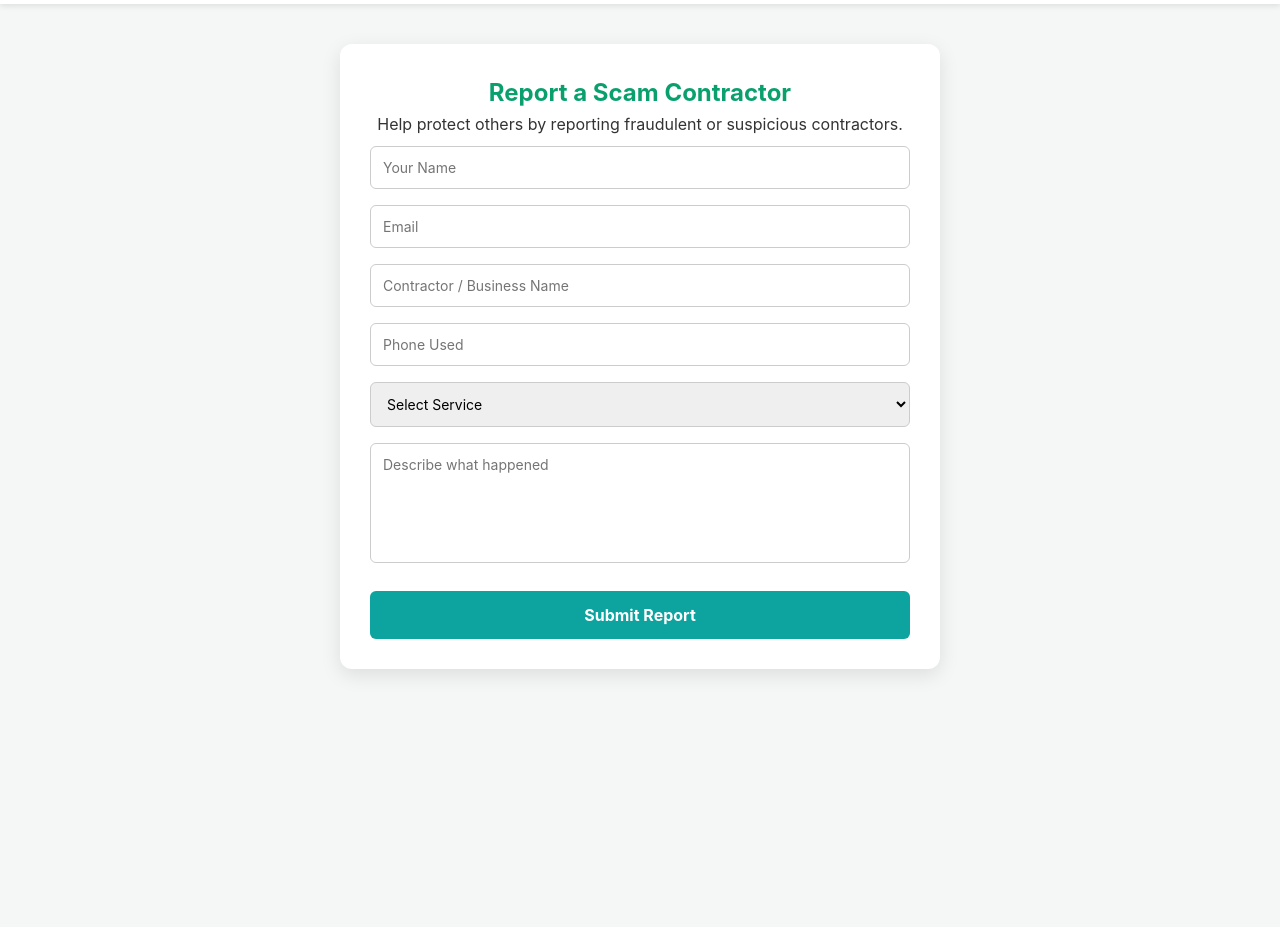
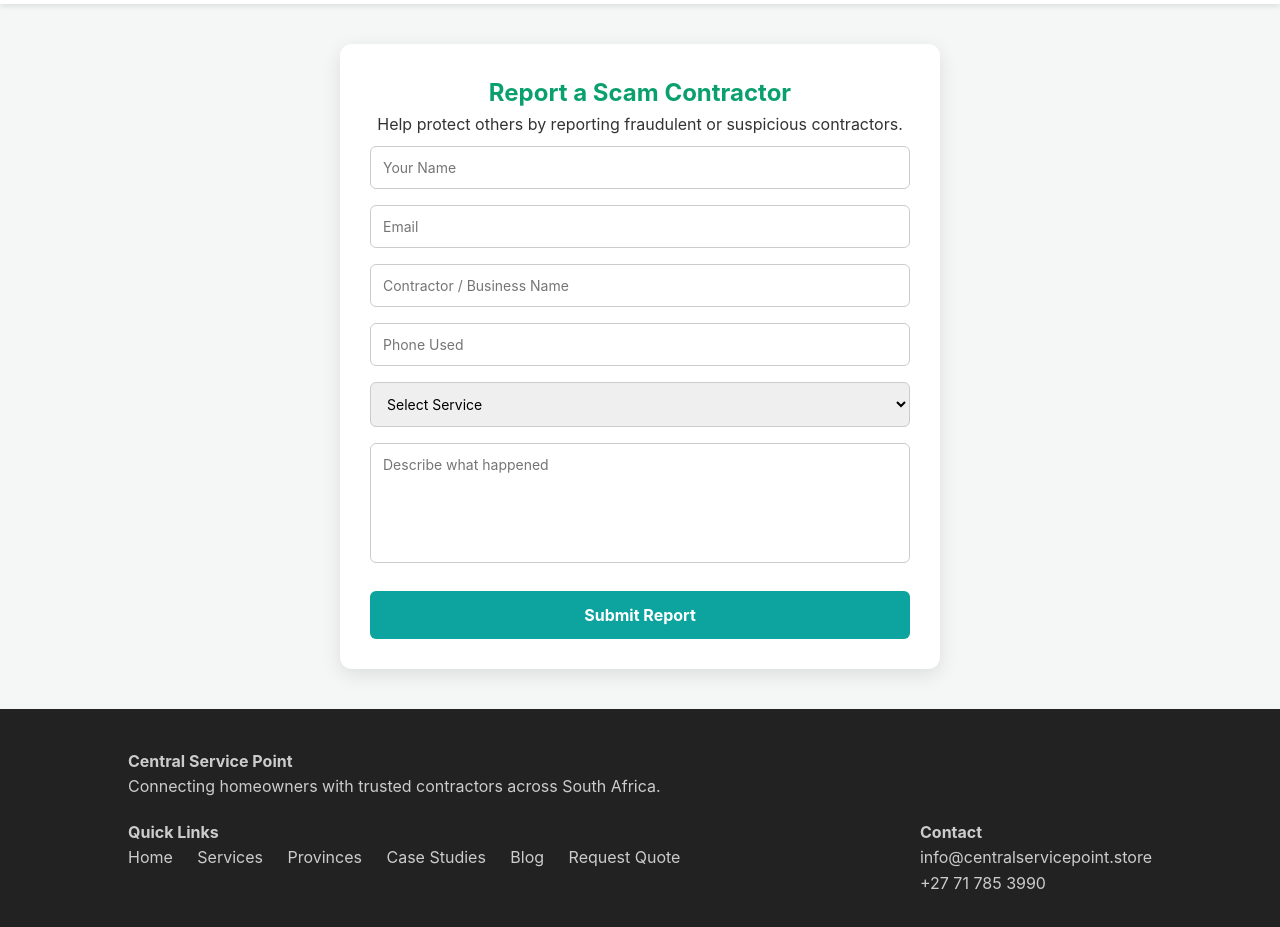
Before and after one commit to mafilika/centralservicepoint, a plain HTML site: page scam-report.html in a window 1280 px wide. Shown: the part 77-1004 px from the top of the page. Before the commit the page ends 800 px from the top, so only its background shows below. Drawn offline with Linux system fonts and the light colour scheme.

Commit message:
Update scam-report.html

```diff
--- a/scam-report.html
+++ b/scam-report.html
@@ -90,6 +90,27 @@
   </form>
 </div>
 
+<footer>
+<div class="footer-col">
+<h4>Central Service Point</h4>
+<p>Connecting homeowners with trusted contractors across South Africa.</p>
+</div>
+<div class="footer-col">
+<h4>Quick Links</h4>
+<a href="index.html">Home</a>
+<a href="services.html">Services</a>
+<a href="provinces.html">Provinces</a>
+<a href="case-studies.html">Case Studies</a>
+<a href="blog.html">Blog</a>
+<a href="request-quote.html">Request Quote</a>
+</div>
+<div class="footer-col">
+<h4>Contact</h4>
+<p>info@centralservicepoint.store</p>
+<p>+27 71 785 3990</p>
+</div>
+</footer>
 
+<script src="main.js"></script>
 </body>
-</html>
+  </html>
```
